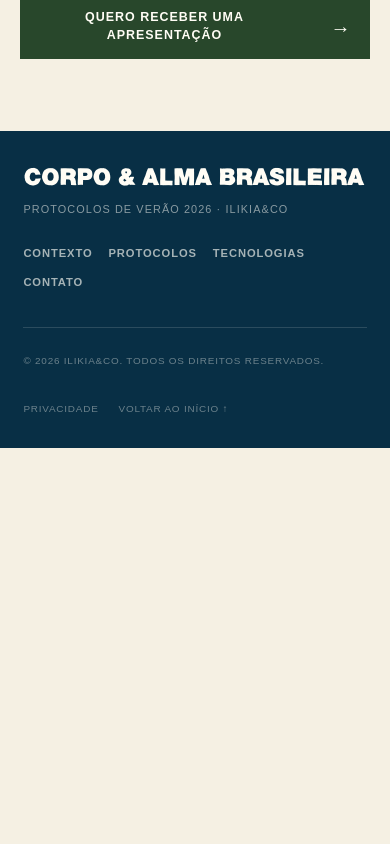
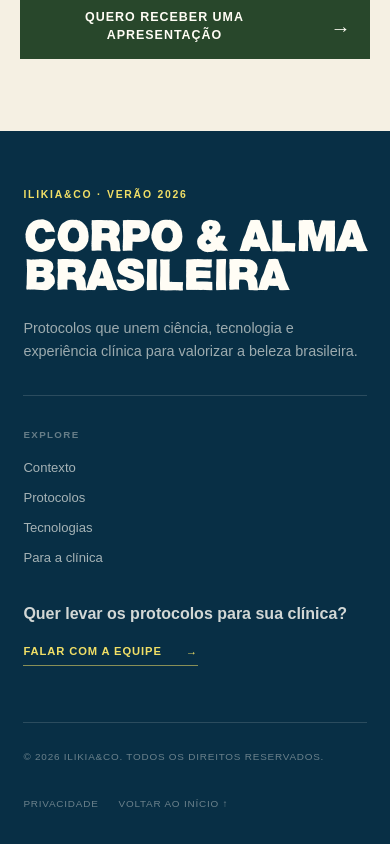
Before and after one commit to liviapalmakoko/ilikia-verao-2026, a Next.js app: page / in a window 390 px wide. Shown: the part 7896-8740 px from the top of the page. Before the commit the page ends 8344 px from the top, so only its background shows below. Built offline with nearby package versions, Linux system fonts and the light colour scheme.

Commit message:
fix: equilibra escala do footer institucional

```diff
--- a/app/globals.css
+++ b/app/globals.css
@@ -917,37 +917,63 @@ input::placeholder {
 }
 
 .footer-main {
-  min-height: 128px;
-  display: flex;
+  min-height: 248px;
+  display: grid;
+  grid-template-columns: minmax(320px, 1.15fr) minmax(430px, 0.85fr);
   align-items: center;
-  justify-content: space-between;
-  gap: 3rem;
+  gap: clamp(3rem, 8vw, 8rem);
+  padding-block: 2.8rem;
+}
+
+.footer-kicker {
+  margin: 0 0 1rem;
+  color: var(--sun);
+  font-size: 0.65rem;
+  font-weight: 800;
+  letter-spacing: 0.17em;
+  text-transform: uppercase;
 }
 
 .footer-title {
   margin: 0;
   font-family: "Sketchetik", Impact, sans-serif;
-  font-size: clamp(1.45rem, 2.2vw, 2rem);
+  font-size: clamp(2.25rem, 4vw, 3.8rem);
   font-weight: 900;
-  line-height: 1;
-  letter-spacing: -0.015em;
+  line-height: 0.92;
+  letter-spacing: -0.025em;
   text-transform: uppercase;
 }
 
 .footer-description {
-  margin: 0.65rem 0 0;
-  color: rgba(255, 253, 245, 0.52);
-  font-size: 0.68rem;
-  letter-spacing: 0.1em;
+  max-width: 500px;
+  margin: 1.2rem 0 0;
+  color: rgba(255, 253, 245, 0.6);
+  font-size: 0.9rem;
+  line-height: 1.6;
+}
+
+.footer-actions {
+  display: grid;
+  grid-template-columns: minmax(120px, 0.75fr) minmax(210px, 1.25fr);
+  gap: clamp(2rem, 4vw, 4rem);
+  padding-left: clamp(2rem, 4vw, 4rem);
+  border-left: 1px solid rgba(255, 253, 245, 0.14);
+}
+
+.footer-navigation {
+  display: flex;
+  flex-direction: column;
+  align-items: flex-start;
+  gap: 0.65rem;
+}
+
+.footer-navigation > p {
+  margin: 0 0 0.3rem;
+  color: rgba(255, 253, 245, 0.38);
+  font-size: 0.61rem;
+  font-weight: 800;
+  letter-spacing: 0.14em;
   text-transform: uppercase;
-}
-
-.footer-navigation {
-  display: flex;
-  align-items: center;
-  justify-content: flex-end;
-  flex-wrap: wrap;
-  gap: 0.75rem clamp(1rem, 2.5vw, 2.25rem);
 }
 
 .footer-navigation a,
@@ -959,10 +985,7 @@ input::placeholder {
 
 .footer-navigation a {
   color: rgba(255, 253, 245, 0.64);
-  font-size: 0.7rem;
-  font-weight: 700;
-  letter-spacing: 0.08em;
-  text-transform: uppercase;
+  font-size: 0.82rem;
 }
 
 .footer-navigation a:hover,
@@ -970,8 +993,43 @@ input::placeholder {
   color: var(--sun);
 }
 
+.footer-cta {
+  align-self: center;
+}
+
+.footer-cta > p {
+  margin: 0;
+  color: rgba(255, 253, 245, 0.82);
+  font-size: 1rem;
+  font-weight: 700;
+  line-height: 1.4;
+}
+
+.footer-cta button {
+  display: inline-flex;
+  align-items: center;
+  gap: 1.5rem;
+  margin-top: 1.1rem;
+  padding: 0 0 0.35rem;
+  border: 0;
+  border-bottom: 1px solid rgba(241, 223, 102, 0.55);
+  background: transparent;
+  color: var(--sun);
+  cursor: pointer;
+  font-size: 0.7rem;
+  font-weight: 800;
+  letter-spacing: 0.08em;
+  text-transform: uppercase;
+  transition: color 180ms ease, border-color 180ms ease;
+}
+
+.footer-cta button:hover {
+  border-color: var(--white);
+  color: var(--white);
+}
+
 .footer-bottom {
-  min-height: 58px;
+  min-height: 62px;
   display: flex;
   align-items: center;
   justify-content: space-between;
@@ -990,15 +1048,15 @@ input::placeholder {
 
 @media (max-width: 850px) {
   .footer-main {
-    align-items: flex-start;
-    flex-direction: column;
-    justify-content: center;
-    gap: 1.75rem;
-    padding-block: 2.25rem;
-  }
-
-  .footer-navigation {
-    justify-content: flex-start;
+    grid-template-columns: 1fr;
+    gap: 2.5rem;
+    padding-block: 3.5rem;
+  }
+
+  .footer-actions {
+    padding: 2rem 0 0;
+    border-top: 1px solid rgba(255, 253, 245, 0.14);
+    border-left: 0;
   }
 
   .footer-bottom {
@@ -1007,6 +1065,21 @@ input::placeholder {
     align-items: flex-start;
     padding: 1.6rem 0 2rem;
     line-height: 1.55;
+  }
+}
+
+@media (max-width: 520px) {
+  .footer-main {
+    gap: 2rem;
+  }
+
+  .footer-title {
+    font-size: clamp(2.25rem, 11vw, 3.2rem);
+  }
+
+  .footer-actions {
+    grid-template-columns: 1fr;
+    gap: 2.2rem;
   }
 }
 
--- a/app/page.tsx
+++ b/app/page.tsx
@@ -539,18 +539,29 @@ export default function Home() {
         <div className="footer-shell">
           <div className="footer-main">
             <div className="footer-brand-copy">
+              <p className="footer-kicker">ILIKIA&amp;Co · Verão 2026</p>
               <p className="footer-title">Corpo &amp; Alma Brasileira</p>
               <p className="footer-description">
-                Protocolos de Verão 2026 · ILIKIA&amp;Co
+                Protocolos que unem ciência, tecnologia e experiência clínica
+                para valorizar a beleza brasileira.
               </p>
             </div>
 
-            <nav className="footer-navigation" aria-label="Navegação do rodapé">
-              <a href="#mudanca">Contexto</a>
-              <a href="#protocolos">Protocolos</a>
-              <a href="#tecnologias">Tecnologias</a>
-              <a href="#contato">Contato</a>
-            </nav>
+            <div className="footer-actions">
+              <nav className="footer-navigation" aria-label="Navegação do rodapé">
+                <p>Explore</p>
+                <a href="#mudanca">Contexto</a>
+                <a href="#protocolos">Protocolos</a>
+                <a href="#tecnologias">Tecnologias</a>
+                <a href="#estrategia">Para a clínica</a>
+              </nav>
+              <div className="footer-cta">
+                <p>Quer levar os protocolos para sua clínica?</p>
+                <button type="button" onClick={scrollToForm}>
+                  Falar com a equipe <span aria-hidden="true">→</span>
+                </button>
+              </div>
+            </div>
           </div>
 
           <div className="footer-bottom">
```
